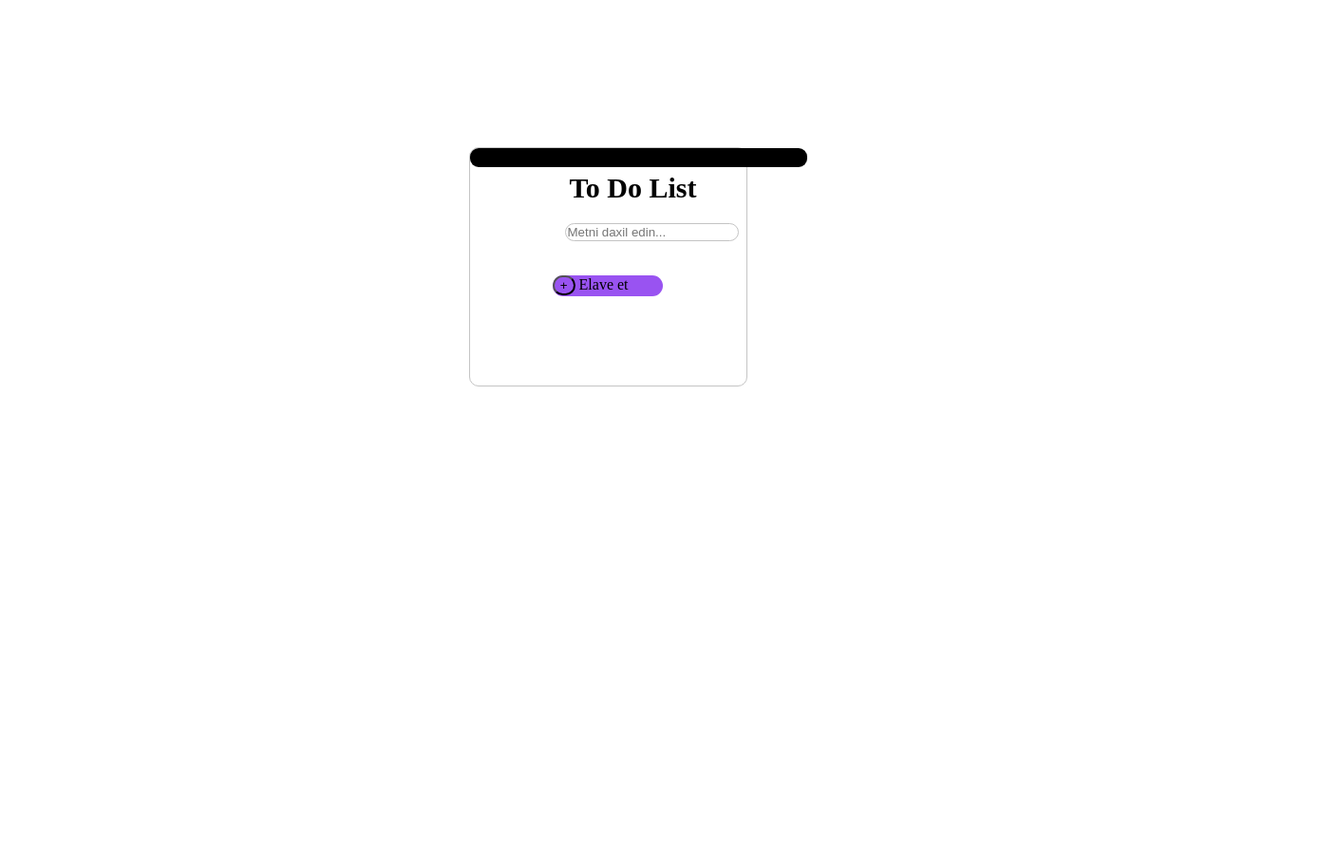
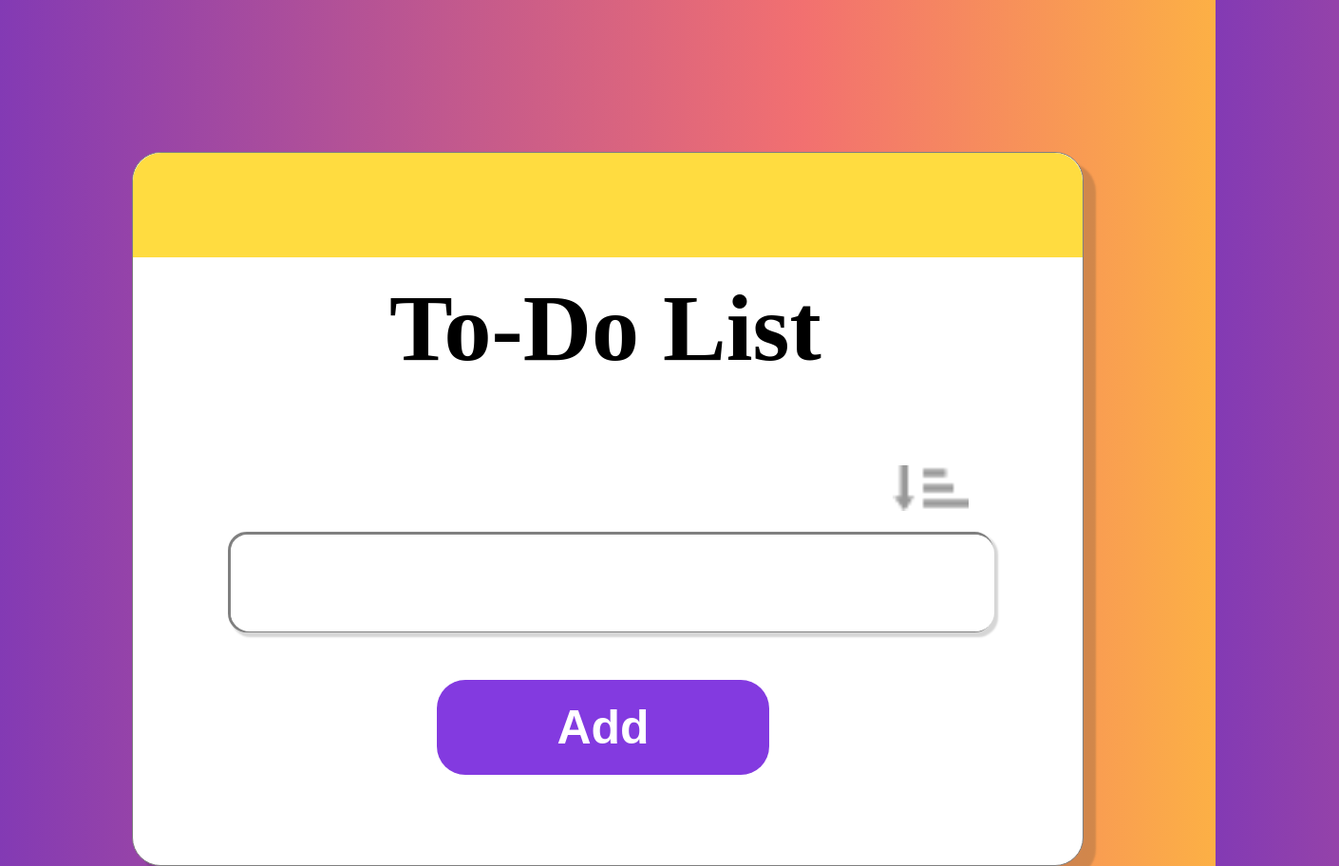
Before and after one commit to Resadd/HULAKUXAN, a plain HTML site: page index.html in a window 1280 px wide. Shown: the whole page at 95% size, 1410 px wide, since content can reach past the window. Before the commit the page ends 800 px from the top, so only its background shows below. Drawn offline with Linux system fonts and the light colour scheme; files that its build step writes are made by us from their sources.

Commit message:
reshadin turaldan xishu gelir

```diff
--- a/assets/main.js
+++ b/assets/main.js
@@ -1,54 +1,42 @@
-var myNodelist = document.getElementsByTagName("LI");
-var i;
-for (i = 0; i < myNodelist.length; i++) {
-    var span = document.createElement("SPAN");
-    var txt = document.createTextNode("\u00D7");
-    span.className = "close";
-    span.appendChild(txt);
-    myNodelist[i].appendChild(span);
-}
+const textInputField = document.querySelector('.input-text');
+const addButton = document.querySelector('.addbtn');
+const todosContainer = document.querySelector('.todos');
 
 
-var close = document.getElementsByClassName("close");
-var i;
-for (i = 0; i < close.length; i++) {
-    close[i].onclick = function () {
-        var div = this.parentElement;
-        div.style.display = "none";
-    }
-}
+addButton.addEventListener('click', ()=>{
+    if(textInputField.value.trim().length=='')
+    return;
+
+    const todoItemContainer = document.createElement('div');
+    todoItemContainer.classList.add('todo-item-container');
+
+    todosContainer.appendChild(todoItemContainer)
+
+    const todoText = document.createElement('p')
+    todoText.id = 'todo-text';
+    todoText.innerText = textInputField.value
+    todoItemContainer.appendChild(todoText)
 
 
-var list = document.querySelector('ul');
-list.addEventListener('click', function (ev) {
-    if (ev.target.tagName === 'LI') {
-        ev.target.classList.toggle('checked');
-    }
-}, false);
+    const editButton = document.createElement('button')
+    editButton.id = 'edit';
+    editButton.innerHTML= 'Edit'
+    todoItemContainer.appendChild(editButton)
+    editButton.addEventListener('click', ()=>{
+        textInputField.value = todoText.innerText;
+        const parent = editButton.parentElement
+        parent.parentElement.removeChild(parent);
+    })
 
+    const deleteButton = document.createElement('button')
+    deleteButton.id = 'delete'
+    deleteButton.innerHTML= 'Delete'
+    todoItemContainer.appendChild(deleteButton)
+    deleteButton.addEventListener('click', ()=>{
+        const parent = deleteButton.parentElement;
+        parent.parentElement.removeChild(parent)
+    })
 
-function newElement() {
-    var li = document.createElement("li");
-    var inputValue = document.getElementById("myInput").value;
-    var t = document.createTextNode(inputValue);
-    li.appendChild(t);
-    if (inputValue === '') {
-        alert("Metni daxil edin");
-    } else {
-        document.getElementById("myUL").appendChild(li);
-    }
-    document.getElementById("myInput").value = "";
+    textInputField.value='';
 
-    var span = document.createElement("SPAN");
-    var txt = document.createTextNode("\u00D7");
-    span.className = "close";
-    span.appendChild(txt);
-    li.appendChild(span);
-
-    for (i = 0; i < close.length; i++) {
-        close[i].onclick = function () {
-            var div = this.parentElement;
-            div.style.display = "none";
-        }
-    }
-}
+})
--- a/assets/style.css
+++ b/assets/style.css
@@ -1,57 +1,153 @@
-body {
-  margin-top: 30%;
-  margin: 155px;
+html{
+  font-size: 62.5%;
 }
+body{
 
-.veb1 {
-  border: 1px solid #c4c4c4;
-  border-radius: 10px;
-  width: 30%;
-  margin: auto;
-  min-height: 250px;
+  background: rgb(131,58,180);
+background: linear-gradient(90deg, rgba(131,58,180,1) 0%, rgba(242,112,112,1) 66%, rgba(252,176,69,1) 100%);
+}
+.wrapper{
+  position: absolute;
+  left: 50%;
+  top: 20%;
+  transform: translate(-50%);
+}
+.container{
+  box-shadow: 12px 12px 2px 1px rgba(51, 51, 51, 0.2);
+  position:relative;
+  width: 100rem;
+  min-height: 75em;
+  background-color: white;
+  border: 1px solid gray;
+  border-radius: 30px;
+}
+.yellow{
+  position: absolute;
+  background-color: #FFDC40;
+  width: 100%;
+  height: 11em;
+  border-top-left-radius: 30px;
+  border-top-right-radius: 30px;
+}
+.heading{
+  position: relative;
+}
+.heading-text{
+  position: relative;
+  color: black;
+  left: 50%;
+  transform: translate(-23%);
+  top: .6em;
+  font-size: 10em;
+}
+.text-area{box-shadow: 4px 4px 2px 1px rgba(51, 51, 51, 0.2);
+  position: relative;
+  border-radius: 20px;
+  border: 3px solid gray;
+  width: 80%;
+  height: 10em;
+  left: 10%;
+  top: 10em;
+}
+.input-text{
+  height: 100%;
+  width: 98%;
+  border-radius: 20px;
+  border: none;
+  font-size: 6em;
+  padding-left: .3em;
+}
+.img-x{
+  top: -100%;
+  position: relative;
+  left: 87.5%;
+  width: 10em;
+  height: 10em;
+}
+.sortup{
+position: relative;
+width: 8em;
+left: 80%;
+top: 8em;
+display: none;
+}
+.sortdown{
+  opacity: 40%;
+  position: relative;
+  width: 8em;
+  left: 80%;
+  top: 8em;
+}
+.sortdown:hover{
+  opacity: 100%;
+  cursor: pointer;
+}
+.img-x:hover{
+cursor: pointer;
+}
+.addbtn{
+  margin-bottom: 3em;
+  top: 3em;
+  left: 32%;
+  position: relative;
+  width: 7em;
+  height: 2em;
+  font-size: 5em;
+  font-weight: 900;
+  color: white;
+  border: none;
+  background-color: #833AE0;
+  border-radius: 30px;
+}
+.addbtn:hover{
+  background-color: white;
+  color:#833AE0;
+  cursor: pointer;
+  outline: #FFDC40;
+  transition: 0.3s;
+  outline-style: solid;
+}
+.todos{
 
+  padding-left: 10em;
 }
+.todo-item-container{
 
-.hisse {
-  background-color: black;
-  width: 355px;
-  height: 20px;
-  border-radius: 9px;
+  align-items: center;
+  display: flex;
+  margin-bottom: 5px;
 }
+#todo-text{
 
-.addBtn {
-  height: 22px;
-  border-radius: 70px;
-  background-color: #9953f1 ;
-  width: 40%;
-  margin: auto;
-
+  width: 70%;
+  font-size: 5em;
+  letter-spacing: 1.5px;
 }
-
-.hisse5 {
-  margin-left: 100px;
-  margin-bottom: 20px;
+#edit{
+  border-radius: 20px;
+  width: 6em;
+  margin-right: 1em;
+  height: 5rem;
+  background-color: #833AE0;
+  opacity: 0.6;
+  padding: 5px;
+  border: none;
 }
-
-.hisse2 {
-  margin-left: 100px;
-  margin-bottom: 20px;
-  border: 1px solid #C4C4C4;
-  border-radius: 10px;
+#delete{
+  border-radius: 20px;
+  width: 10em;
+  height: 5rem;
+  max-height: 10em;
+  background-color: red;
+  opacity: 0.6;
+  padding: 5px;
+  border: none;
 }
-
-
-
-h2 {
-  font-size: 30px;
-  margin: 50px;
+#edit:hover{
+  opacity: 1;
+  cursor: pointer;
 }
-
-.elave {
-  margin-left: 95px;
+#delete:hover{
+  opacity: 1;
+  cursor: pointer;
 }
-.plas{
-  background-color: #9953f1 ;
-  border-radius: 70px;
-
-}
--- a/index.html
+++ b/index.html
@@ -6,38 +6,36 @@
   <meta http-equiv="X-UA-Compatible" content="IE=edge">
   <meta name="viewport" content="width=device-width, initial-scale=1.0">
   <title>Document</title>
-    <link rel="stylesheet" href="./assets/style.css">
-    </link>
+  <link rel="stylesheet" href="./assets/css/style.css">
 </head>
 
 <body>
-    <div class="veb1">
-        <div class="hisse"></div>
-        <div id="myDIV" class="header">
-            <div class="hisse5">
-                <h2 style="margin:5px;">To Do List</h2>
+  <div class="wrapper">
+    <div class="container">
+      <div class="yellow"></div>
+      <div class="heading">
+        <h1 class="heading-text">To-Do List</h1>
       </div>
-            <input class="hisse2" type="text" id="myInput" placeholder="Metni daxil edin...">
-            <br>
-            <div class="elave">
-                <ul id="myUL">
+      <div class="sort">
+        <img class="sortup" src="./assets/img/Group 91.png">
+        <img class="sortdown" src="./assets/img/Group 73.png">
+      </div>
+      <div class="text-area">
+        <input type="text" class="input-text">
 
-                </ul>
       </div>
-            <div class="hisse3">
-                <div onclick="newElement()" class="addBtn">
-                    <button class="plas">+</button>
-                    <a>Elave et</a></div>
+      <div class="add">
+        <button class="addbtn">Add</button>
+      </div>
+      <div class="todos" id="list">
+        <div class="todo-item-container">
+
         </div>
       </div>
-        <div class="elave">
-            <ul id="myUL">
-
-            </ul>
     </div>
   </div>
+  <link rel="stylesheet" href="./assets/style.css">
   <script src="./assets/main.js"></script>
-
 </body>
 
 </html>
```
Also changed, not shown: assets/img/Group 73.png (added), assets/img/Group 91.png (added). Lines whose indentation alone changed are shown as unchanged.
